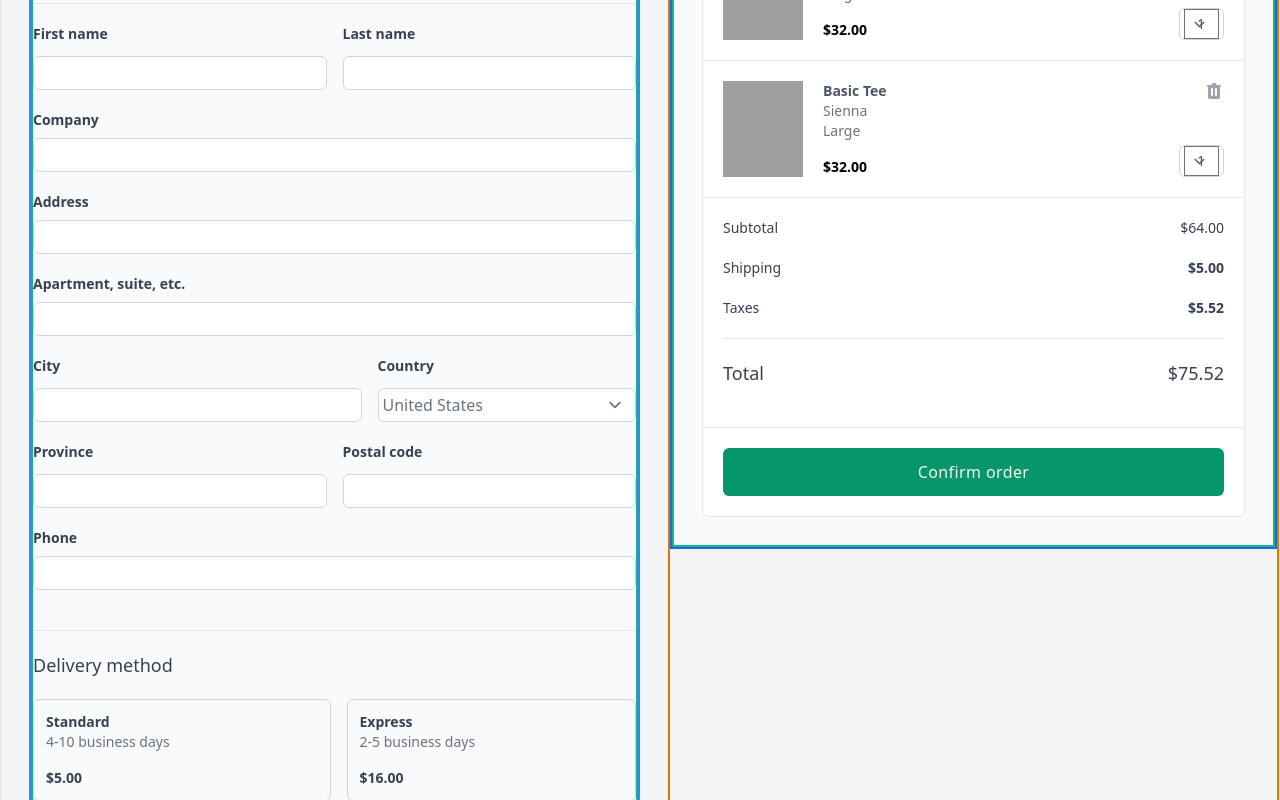
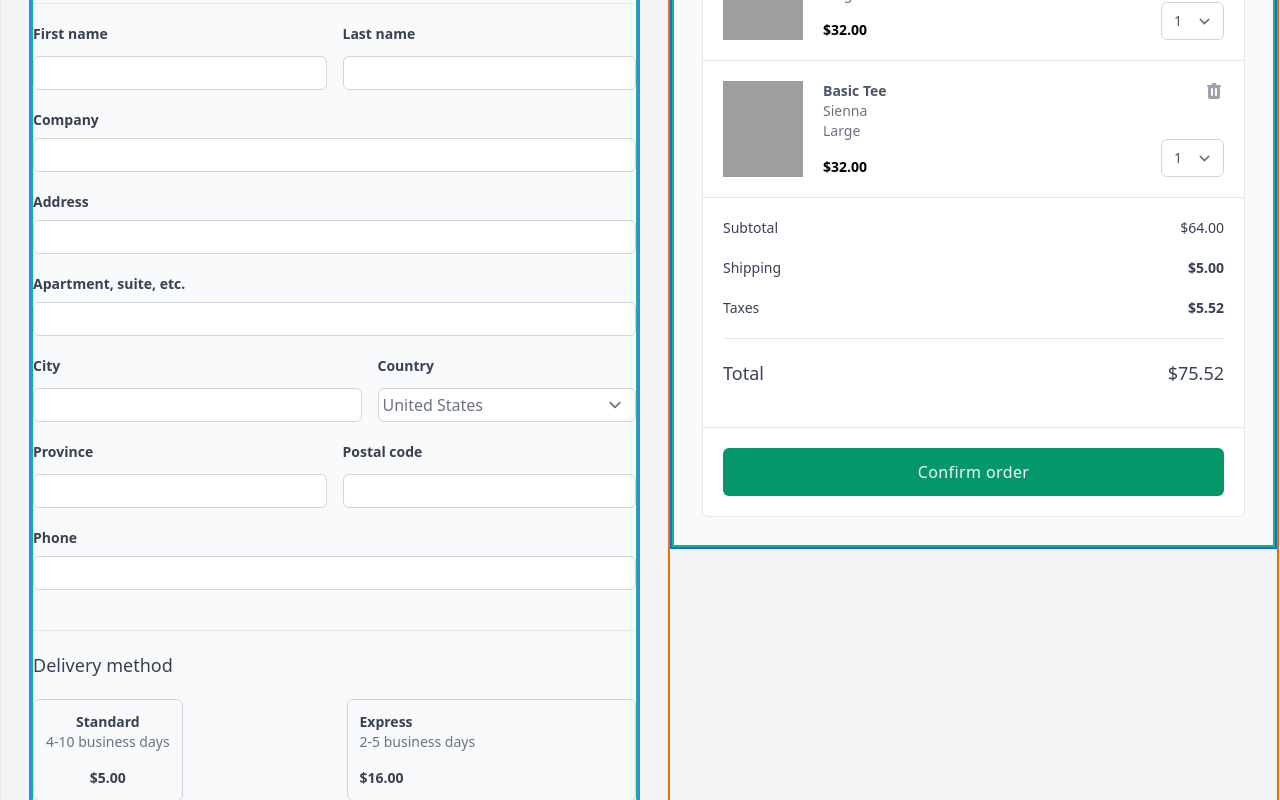
Before and after one commit to gccornejo441/Tailwindcss-Utility-Widgets, a Next.js app: page / in a window 1280 px wide. Shown: the part 280-1080 px from the top of the page. Built offline with nearby package versions, Linux system fonts and the light colour scheme; grey boxes are pictures that could not be loaded.

Commit message:
adding additonal features to ul on Delivery Method

```diff
--- a/components/orderItems.js
+++ b/components/orderItems.js
@@ -36,9 +36,9 @@ const OrderItems = () => {
                                 <li className="flex flex-row-reverse">
                                     <TrashIcon className="w-5 h-5 text-gray-400" />
                                 </li>
-                                <li className="">
-                                    <form action="#" method="POST" className="grid grid-rows-1 border border-gray-300 rounded-md px-1">
-                                        <select name="numberOfItems" id="numberOfItems" className="text-sm text-gray-600 py-1 pr-3">
+                                <li>
+                                    <form action="#" method="POST" className="grid grid-rows-1 rounded-md">
+                                        <select name="numberOfItems" id="numberOfItems" className="border-transparent focus:border-gray-500 focus:ring-0 text-sm text-gray-600 form-select block w-full rounded-md border border-gray-300">
                                             <option value="1">1</option>
                                             <option value="2">2</option>
                                             <option value="3">3</option>
--- a/pages/index.js
+++ b/pages/index.js
@@ -10,7 +10,7 @@ export default () => (
         {/****************************************** LEFT COLUMN ******************************************/}
         <div className="border-2 border-green-500">
           <h2 className="text-lg font-semibold" >Contact information</h2>
-          <form action="#" method="POST">
+          <form onSubmit={e => e.preventDefault()} method="POST">
             <div class="divide-y divide-gray-200 divide-solid">
               <div className="py-5">
                 <label forHtml="email" className="block text-gray-700 text-sm font-semibold mb-2">
@@ -95,13 +95,13 @@ export default () => (
               </span>
               <ul className="grid grid-rows-1 grid-flow-col gap-4">
                 <li>
-                  <div className="border border-gray-300 rounded-md p-3">
+                  <button className="border border-gray-300 rounded-md p-3 group focus:bg-yellow-600 ">
                     <ul>
-                      <li className="block text-gray-700 text-sm font-semibold">Standard</li>
+                      <li className="block text-gray-700 text-sm font-semibold group-focus:text-yellow-300">Standard</li>
                       <li className="block text-gray-500 text-sm font-normal">4-10 business days</li>
                       <li className="mt-4 text-gray-700 text-sm font-semibold">$5.00</li>
                     </ul>
-                  </div>
+                  </button>
                 </li>
                 <li>
                 <div className="border border-gray-300 rounded-md p-3">
--- a/tailwind.config.js
+++ b/tailwind.config.js
@@ -5,7 +5,10 @@ module.exports = {
     extend: {},
   },
   variants: {
-    extend: {},
+    extend: {
+      textDecoration: ['focus-visible'],
+      backgroundColor: ['group-focus'],
+    },
   },
   plugins: [
     require('@tailwindcss/forms'),
```
